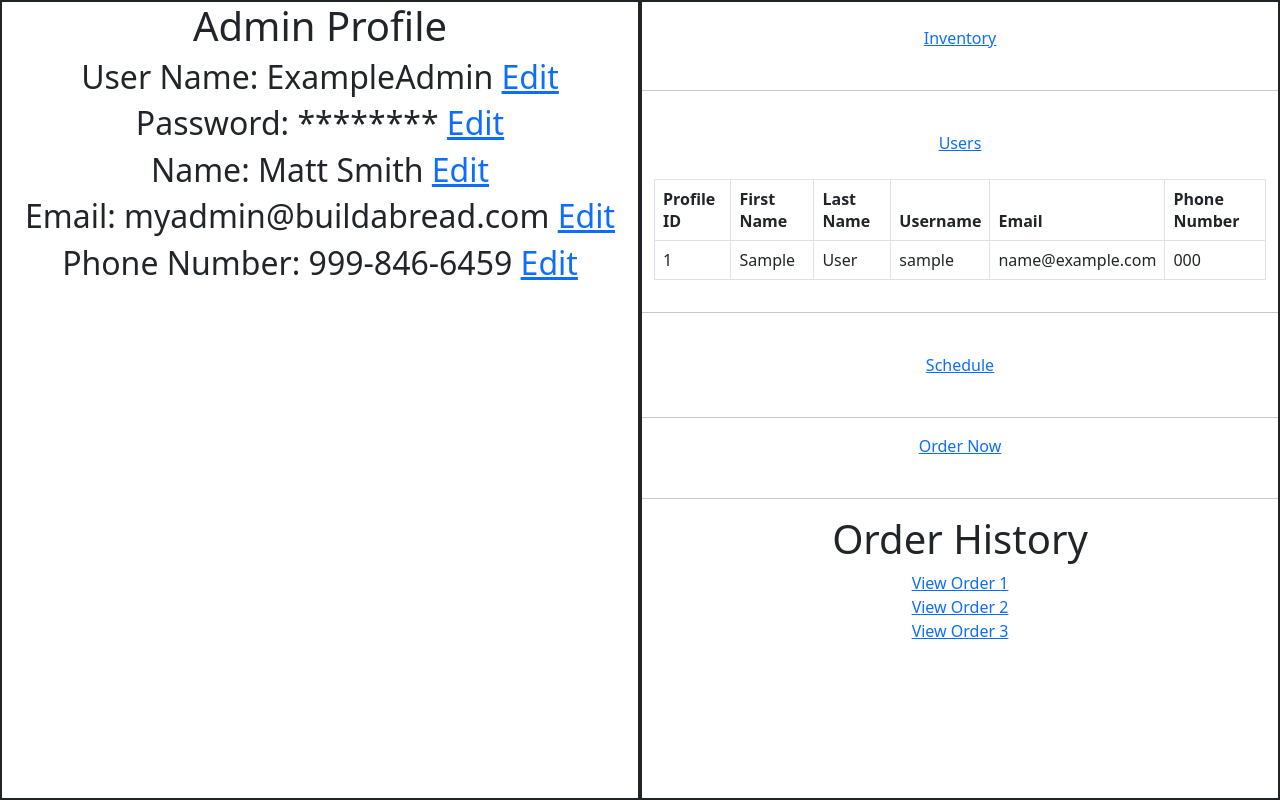
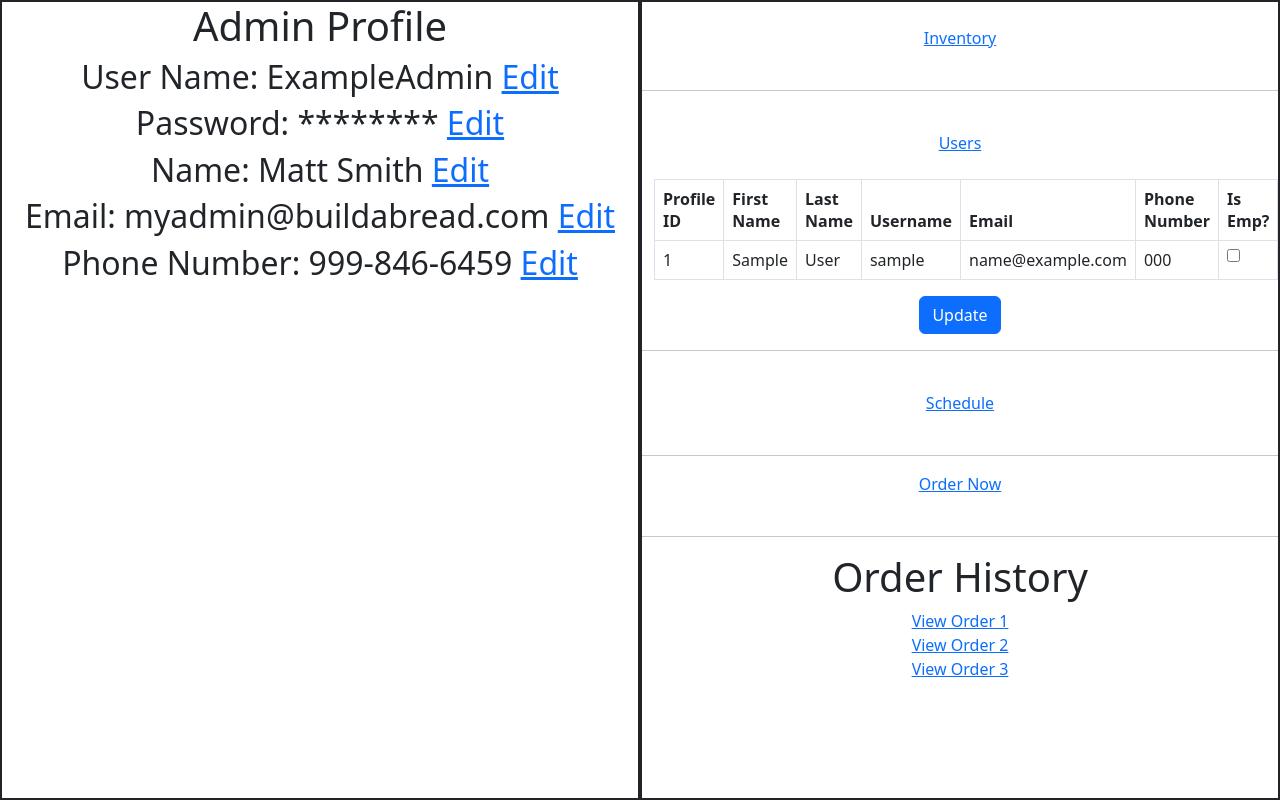
Before and after one commit to sonas939/CSCE310Project, a PHP site: page /admin.php in a window 1280 px wide. Run offline with PHP 8.4, Linux system fonts and the light colour scheme; tables that the repository leaves empty hold one stand-in row (values such as "Sample post").

Commit message:
update user types

```diff
--- a/admin.php
+++ b/admin.php
@@ -93,6 +93,7 @@
               $res = $conn->query($sql);
 
               // begin profile table
+              echo '<form method="post" action="admin.php">';
               echo '<div class="container table-responsive">';
               echo '<table class="table table-bordered">';
               echo '<thead>';
@@ -103,22 +104,31 @@
               echo "<th>" . "Username" . "</th>";
               echo "<th>" . "Email" . "</th>";
               echo "<th>" . "Phone Number" . "</th>";
+              echo "<th>" . "Is Emp?" . "</th>";
+              echo "<th>" . "Is Adm?" . "</th>";
               echo "</tr>";
               echo '</thead>';
               echo '<tbody>';
+
+              $uIDs = [];
 
               // iterate through each profile, determine account type, display in table
               while ($row = mysqli_fetch_array($res)) {
                 // all admins must be employees
                 $isEmp = false;
                 $isAdmin = false;
-                if ($row['user_type'] == 1) {
+                if ($row['user_type'] == 2) {
                     $isEmp = true;
                     $isAdmin = false;
-                } elseif ($row['user_type'] == 2) {
+                } elseif ($row['user_type'] == 3) {
                     $isEmp = true;
                     $isAdmin = true;
                 }
+
+                $empCheck = $row['profile_id'] . "-EMP";
+                $admCheck = $row['profile_id'] . "-ADM";
+
+                array_push($uIDs, $row['profile_id']);
 
                 echo "<tr>";
                 echo "<td>" . $row['profile_id'] . "</td>";
@@ -127,11 +137,46 @@
                 echo "<td>" . $row['username'] . "</td>";
                 echo "<td>" . $row['email'] . "</td>";
                 echo "<td>" . $row['phone_number'] . "</td>";
+                if ($row['user_type'] == 2) {
+                    echo "<td>" . '<input type="checkbox" name='. $empCheck . " checked></td>";
+                    echo "<td>" . '<input type="checkbox" name='. $admCheck . "></td>";
+                } elseif ($row['user_type'] == 3) {
+                    echo "<td>" . '<input type="checkbox" name='. $empCheck . " checked></td>";
+                    echo "<td>" . '<input type="checkbox" name='. $admCheck . " checked></td>";
+                } else {
+                    echo "<td>" . '<input type="checkbox" name='. $empCheck . "></td>";
+                    echo "<td>" . '<input type="checkbox" name='. $admCheck . "></td>";
+                }
                 echo "</tr>";
               }
 
               // end profile table
               echo "</tbody></table></div>";
+
+              echo '<button class = "btn btn-primary btn-block" type = "submit" name = "update">Update</button>';
+              echo '</form>';
+
+              if (isset($_POST['update'])) {
+                foreach ($uIDs as $id) {
+                    if (isset($_POST[$id . '-ADM'])) {
+                        # user is admin
+                        $sql = "UPDATE profiles SET user_type=3 WHERE profile_id='$id'";
+                        $conn->query($sql);
+                    } elseif (isset($_POST[$id . '-EMP'])) {
+                        # user is employee
+                        $sql = "UPDATE profiles SET user_type=2 WHERE profile_id='$id'";
+                        $conn->query($sql);
+                    } else {
+                        # user is customer
+                        $sql = "UPDATE profiles SET user_type=1 WHERE profile_id='$id'";
+                        $conn->query($sql);
+                    }
+                }
+
+                # clear post and refresh
+                $_POST = array();
+                header("Location: admin.php");
+              }
 
               $conn->close();
             ?>
```
